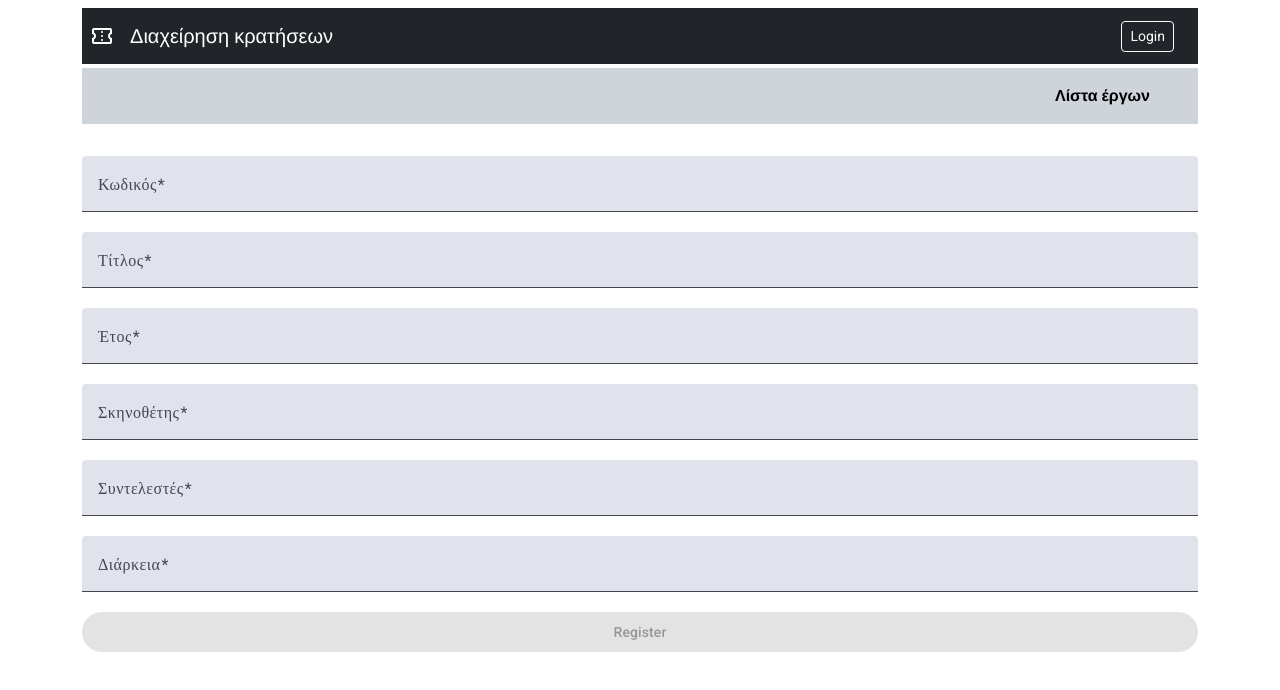
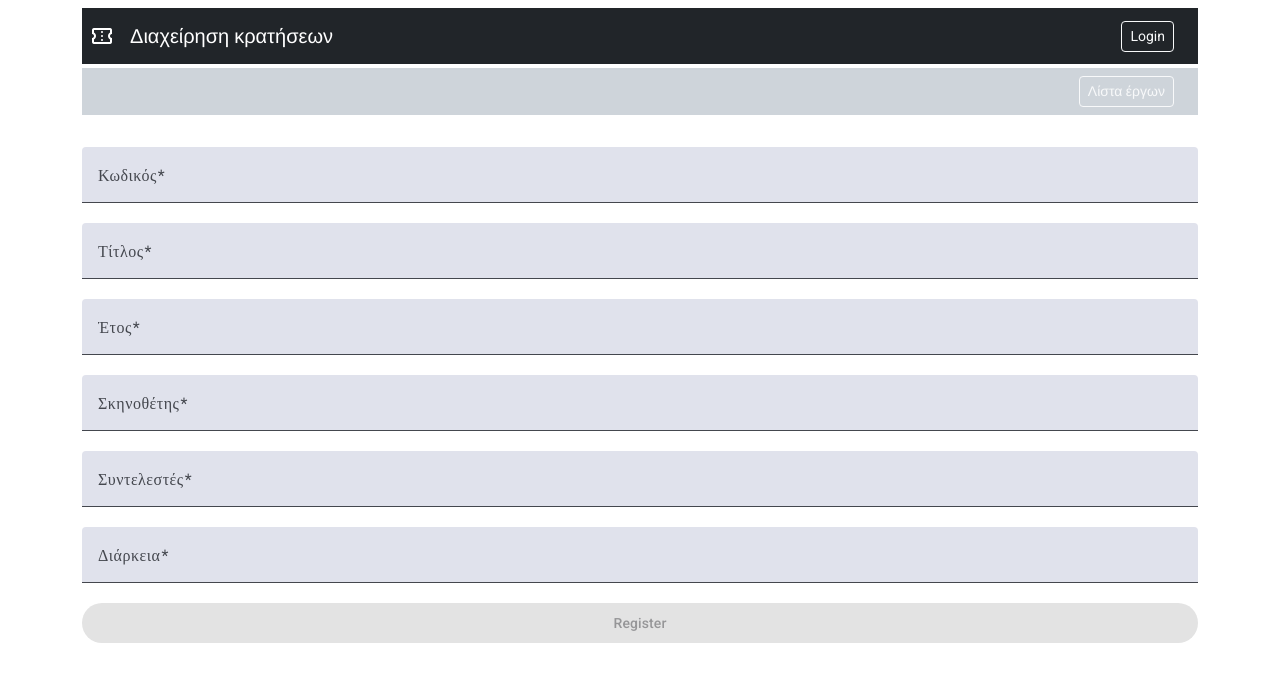
Before and after one commit to jkentroGit/theater-frontend, an Angular app: page /play/edit/1 in a window 1280 px wide. Shown: the top 690 px of the page. Built offline with nearby package versions, Linux system fonts and the light colour scheme; no server answers.

Commit message:
fix: add buttons to navbar

```diff
--- a/src/app/components/navbar/navbar.component.html
+++ b/src/app/components/navbar/navbar.component.html
@@ -20,15 +20,15 @@
 
 </nav>
 
-<nav class="mt-1 mb-4 navbar navbar-dark bg-dark-subtle navbar-expand-lg d-flex justify-content-end px-4">
+<nav class="mt-1 mb-4 navbar navbar-dark bg-dark-subtle navbar-expand-lg d-flex justify-content-end">
 
-  <div class="px-4 d-flex align-items-center gap-4">
+  <div class="px-4 d-flex align-items-center justify-content-center">
 
 <!--    <a class="navbar-text text-decoration-none cursor-pointer " role="button" [routerLink]="['app-login']" [routerLinkActive] = "['active']">Είσοδος στην εφαρμογή</a>-->
-<!--    <a class="navbar-text text-decoration-none cursor-pointer" role="button" [routerLink]="['app-register']" [routerLinkActive] = "['active']">Εγγραφή νέου χρήστη</a>-->
-    <a class="navbar-text text-decoration-none cursor-pointer text-black fw-bold" role="button" *ngIf="authService.isAdmin()" [routerLink]="['app-play']" [routerLinkActive] = "['active']">Προσθήκη έργου</a>
-    <a class="navbar-text text-decoration-none cursor-pointer text-black fw-bold" role="button"*ngIf="authService.isAdmin()" [routerLink]="['app-show']" [routerLinkActive] = "['active']">Προσθήκη παραστάσεων</a>
-    <a class="navbar-text text-decoration-none cursor-pointer text-black fw-bold" role="button"[routerLink]="['app-play-list']" [routerLinkActive] = "['active']">Λίστα έργων</a>
+    <button class="btn btn-sm btn-outline-light ms-2 text-black text-center" role="button"  *ngIf="authService.isAdmin()" [routerLink]="['app-register']" [routerLinkActive] = "['active']">Δημιουργία νέου χρήστη</button>
+    <button class="btn btn-sm btn-outline-light ms-2 text-black text-center" role="button" *ngIf="authService.isAdmin()" [routerLink]="['app-play']" [routerLinkActive] = "['active']">Προσθήκη έργου</button>
+    <button class="btn btn-sm btn-outline-light ms-2 text-black  text-center" role="button"*ngIf="authService.isAdmin()" [routerLink]="['app-show']" [routerLinkActive] = "['active']">Προσθήκη παραστάσεων</button>
+    <button class="btn btn-sm btn-outline-light ms-2 text-center" role="button"[routerLink]="['app-play-list']" [routerLinkActive] = "['active']">Λίστα έργων</button>
 
   </div>
 
--- a/src/app/components/play-edit/play-edit.component.ts
+++ b/src/app/components/play-edit/play-edit.component.ts
@@ -77,11 +77,11 @@ onSubmit() {
 
     this.playService.updatePlay(playData.code, playData).subscribe({
       next: () => {
-        this.snackBar.open('Το έργο κατωχηρώθηκε επιτυχημένα', '', { duration: 3000 });
+        this.snackBar.open('Το έργο κατοχηρώθηκε επιτυχημένα', '', { duration: 3000 });
         this.router.navigate(['/app-play-list']);
       },
       error: () => {
-        this.snackBar.open('Αποτυχία κατωχήρωσης έργου', '', { duration: 3000 });
+        this.snackBar.open('Αποτυχία κατοχήρωσης έργου', '', { duration: 3000 });
       }
     });
   }
```
